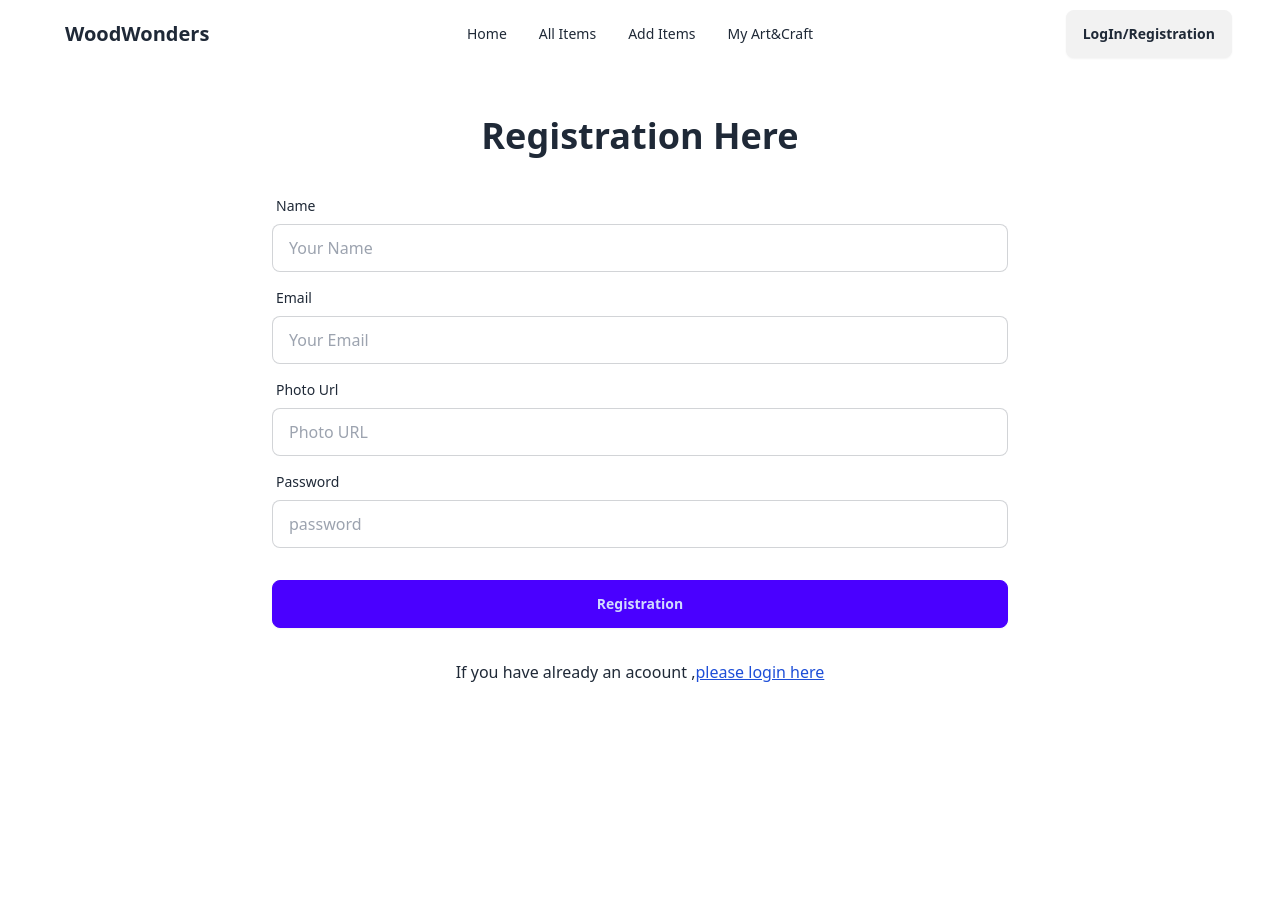
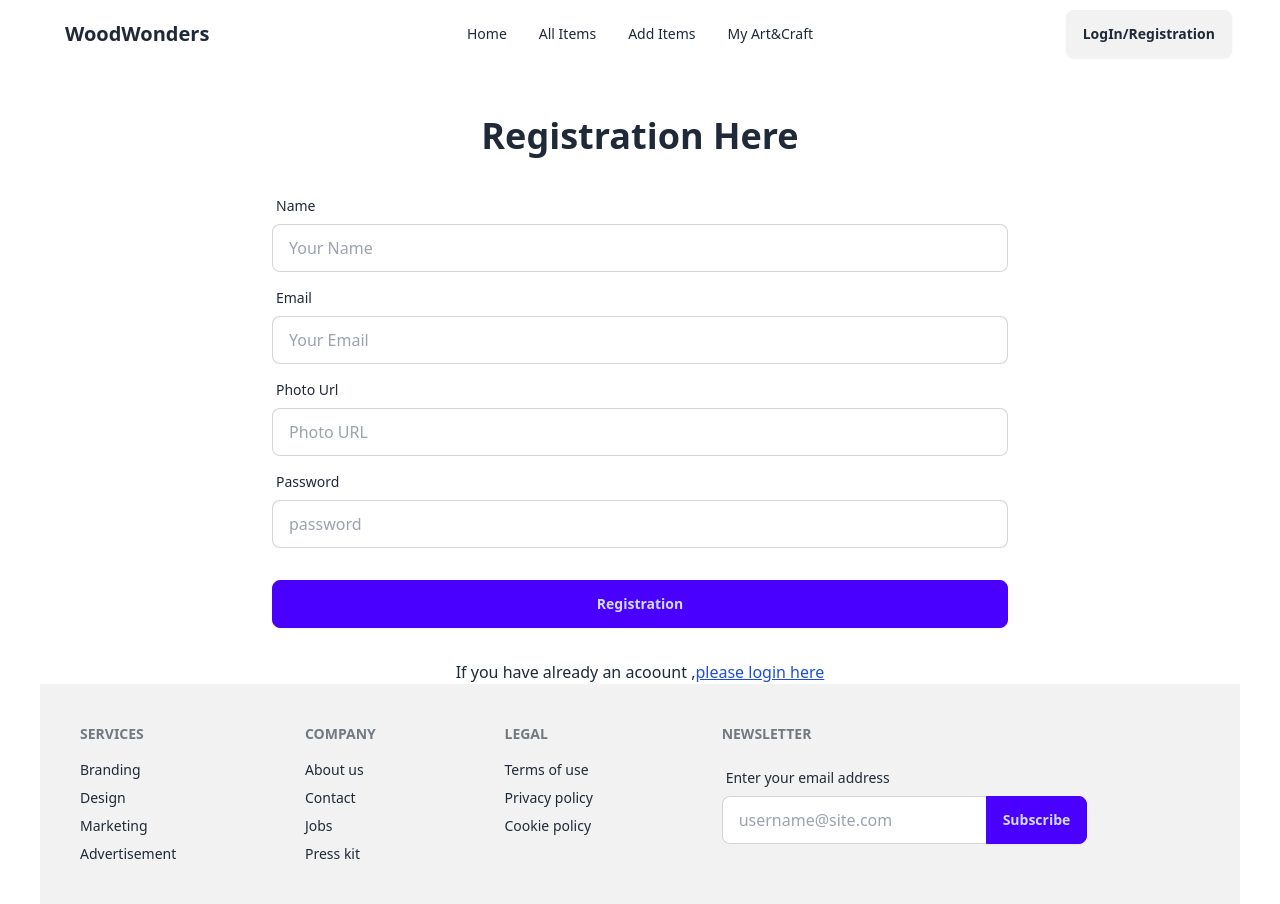
Before and after one commit to Robiul178/wood-craft-client-side, a React (Vite) app: page /registration in a window 1280 px wide. Before the commit the page ends 800 px from the top, so only its background shows below. Built offline with nearby package versions, Linux system fonts and the light colour scheme; no server answers.

Commit message:
add footer

```diff
--- a/src/components/Root/Root.jsx
+++ b/src/components/Root/Root.jsx
@@ -1,6 +1,6 @@
 import { Outlet } from "react-router-dom";
 import NaveBar from "../Pages/NaveBar/NaveBar";
-// import Footer from "../Pages/Footer/Footer";
+import Footer from "../Pages/Footer/Footer";
 
 
 const Root = () => {
@@ -8,7 +8,7 @@ const Root = () => {
         <div className="max-w-[1200px] mx-auto">
             <NaveBar />
             <Outlet />
-            {/* <Footer /> */}
+            <Footer />
         </div>
     );
 };
```
